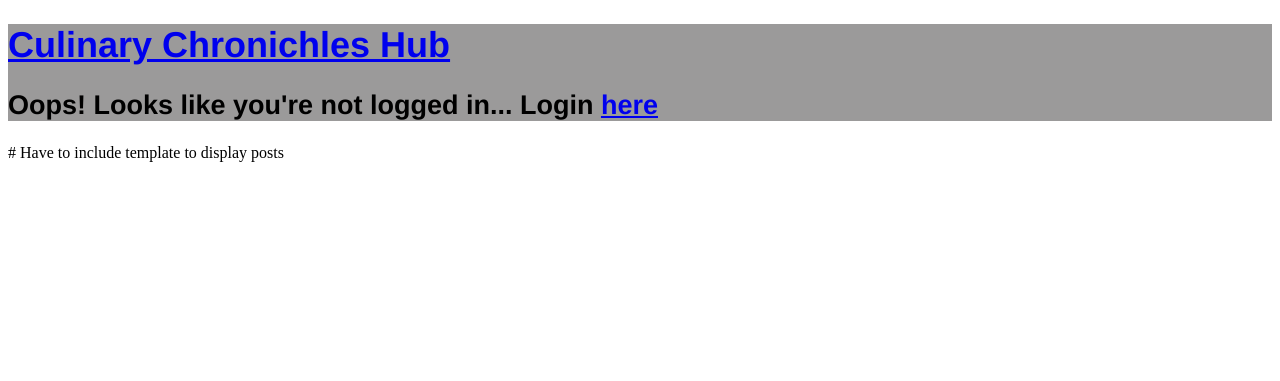
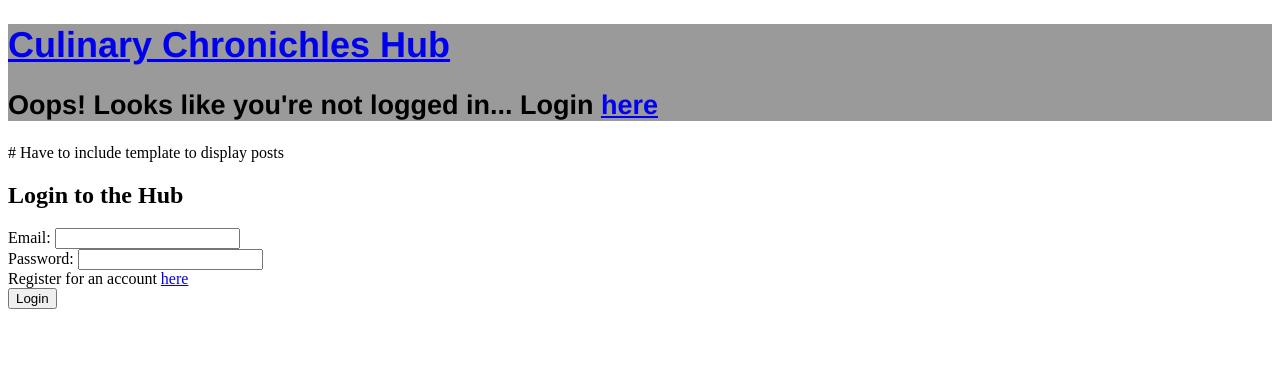
Before and after one commit to braydenhand/recipe-app, a Flask app: page /login in a window 1280 px wide. Shown: the top 381 px of the page. Run offline with Flask 3, Linux system fonts and the light colour scheme.

Commit message:
finished login

```diff
--- a/recipe/templates/auth/login.html
+++ b/recipe/templates/auth/login.html
@@ -12,6 +12,7 @@
     <form action="{{ url_for('auth.login') }}" method="post">
         <div><label>Email: <input type="email" name="email" required/></label></div>
         <div><label>Password: <input type="password" name="password" required/></label></div>
+        <div><label>Register for an account </label><a href="/signup">here</a></div>
         <div><input type="submit" value="Login"/></div>
     </form>
 {% endblock %}
--- a/recipe/templates/base.html
+++ b/recipe/templates/base.html
@@ -35,6 +35,8 @@
 
    # Have to include template to display posts
 
+   {% block content %}{% endblock %}
+
     {% if current_user.is_authenticated: %}
       <a href="{{ url_for('auth.logout') }}">Logout</a>
     {% endif %}
```
Also changed, not shown: recipe/templates/recipes_template.html (renamed from recipe/templates/recipies_template.html).
